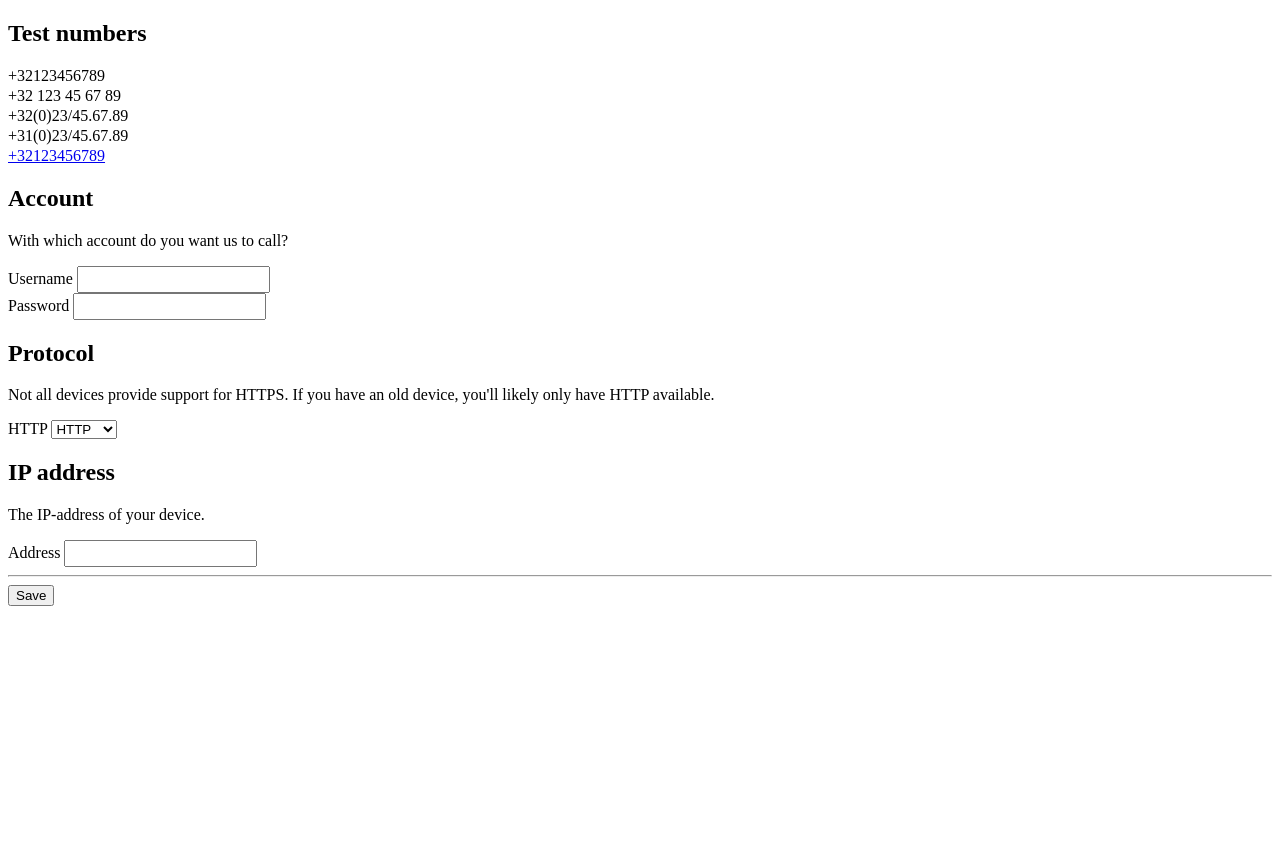
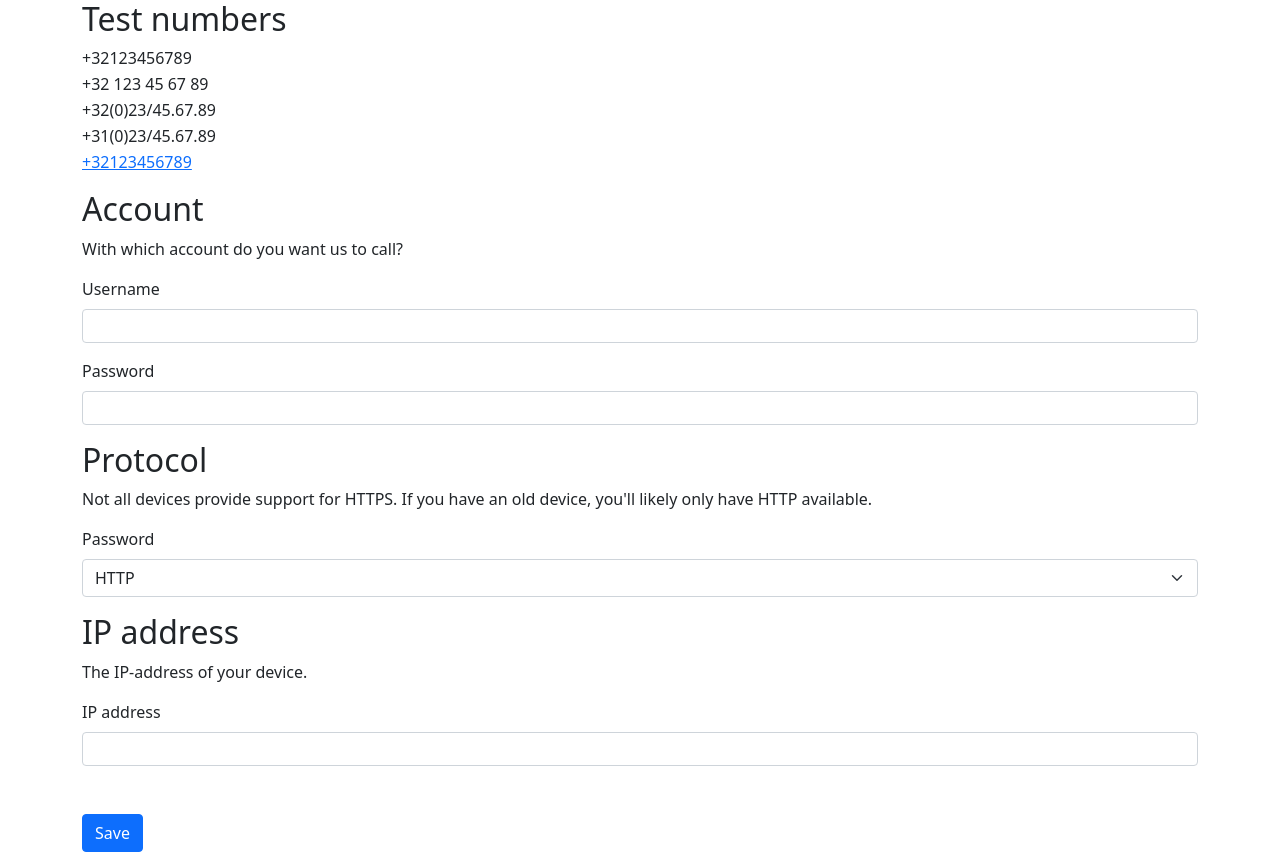
Before and after one commit to optimise-group/click-for-yealink, a browser extension: page source/settings/options.html in a window 1280 px wide. Before the commit the page ends 800 px from the top, so only its background shows below. Drawn offline with nearby package versions, Linux system fonts and the light colour scheme.

Commit message:
#10 First coat of paint with plain CDN-provided Bootstrap

```diff
--- a/source/settings/options.html
+++ b/source/settings/options.html
@@ -5,12 +5,13 @@
 <head>
 	<title>Sippy Click settings</title>
 	<link rel="stylesheet" href="options.css">
+	<link href="https://cdn.jsdelivr.net/npm/bootstrap@5.1.3/dist/css/bootstrap.min.css" rel="stylesheet" integrity="sha384-1BmE4kWBq78iYhFldvKuhfTAU6auU8tT94WrHftjDbrCEXSU1oBoqyl2QvZ6jIW3" crossorigin="anonymous">
 </head>
 
 <body>
-	<form id="options-form">
-		<section id="test-section">
-			<h1>Test numbers</h1>
+	<form id="options-form" class="container">
+		<section id="test-section" class="mb-3">
+			<h2>Test numbers</h2>
 			<p style="margin-top: 2px; margin-bottom: 2px">+32123456789</p>
 			<p style="margin-top: 2px; margin-bottom: 2px">+32 123 45 67 89</p>
 			<p style="margin-top: 2px; margin-bottom: 2px">+32(0)23/45.67.89</p>
@@ -18,46 +19,47 @@
 			<p style="margin-top: 2px; margin-bottom: 2px"><a href="tel:+32123456789">+32123456789</a></p>
 		</section>
 
-		<section id="http-section">
-			<h1>Account</h1>
+		<section id="http-section" class="mb-3">
+			<h2>Account</h2>
 			<p>With which account do you want us to call?</p>
-			<label>
-				Username
-				<input type="text" id="username">
-			</label>
-			<br />
-			<label>
-				Password
-				<input type="password" id="password">
-			</label>
+			<div class="mb-3">
+				<label for="username" class="form-label">Username</label>
+				<input type="text" class="form-control" id="username">
+			</div>
+			<div class="mb-3">
+				<label for="password" class="form-label">Password</label>
+				<input type="password" class="form-control" id="password">
+			</div>
 		</section>
 
-		<section id="http-section">
-			<h1>Protocol</h1>
+		<section id="http-section" class="mb-3">
+			<h2>Protocol</h2>
 			<p>Not all devices provide support for HTTPS. If you have an old device, you'll likely only have HTTP available.
 			</p>
-			<label>
-				HTTP
-				<select id="http">
+
+			<div class="mb-3">
+				<label for="http" class="form-label">Password</label>
+				<select class="form-select" id="http">
 					<option value="https">HTTPS</option>
 					<option value="http">HTTP</option>
 				</select>
-			</label>
+			</div>
 		</section>
 
-		<section id="address-section">
-			<h1>IP address</h1>
+		<section id="address-section" class="mb-3">
+			<h2>IP address</h2>
 			<p>The IP-address of your device.</p>
-			<label>
-				Address
-				<input type="text" id="address">
-			</label>
+
+			<div class="mb-3">
+				<label for="address" class="form-label">IP address</label>
+				<input type="text" class="form-control" id="address">
+			</div>
 		</section>
 
-		<hr />
-
-		<div id="status"></div>
-		<button id="save">Save</button>
+		<section id="save-section" class="mt-5">
+			<div id="status"></div>
+			<button id="save" class="btn btn-primary">Save</button>
+		</section>
 	</form>
 
 	<script src="options.js" type="module"></script>
```
